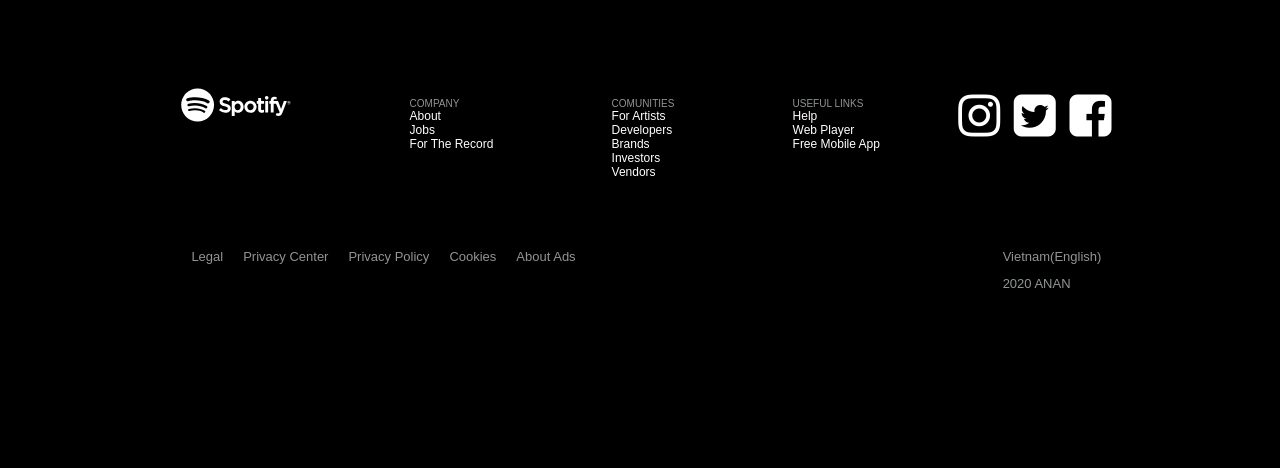
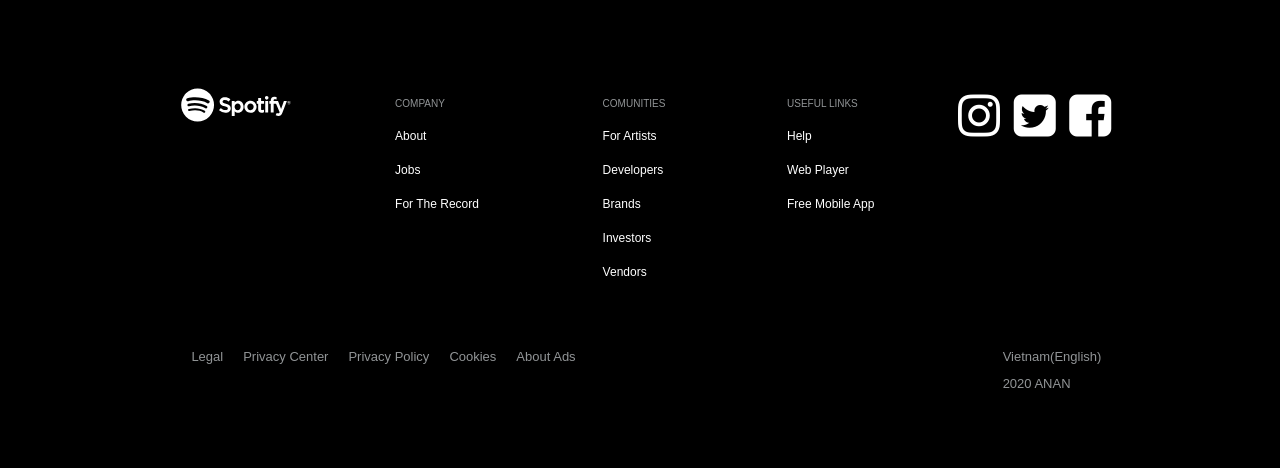
Before and after one commit to tnngoan/Spotify-Landing-Page, a plain HTML site: page index.html in a window 1280 px wide. Shown: the part 922-1390 px from the top of the page. Drawn offline with Linux system fonts and the light colour scheme.

Commit message:
comments

```diff
--- a/style.css
+++ b/style.css
@@ -114,7 +114,7 @@
         li {
             font-size: 12px;
             color: #ffffff;
-            margin: 20px 20px 20px 0git;
+            margin: 20px 20px 20px 0;
         }
 
         .row {
```
